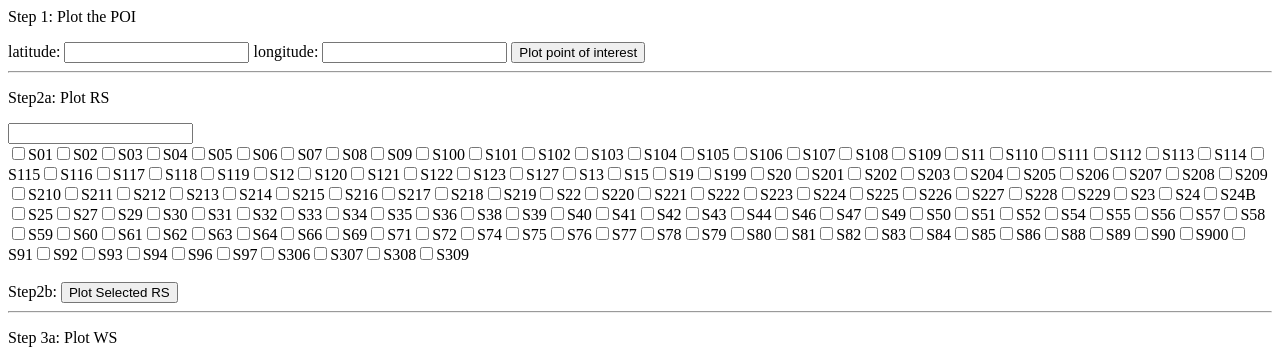
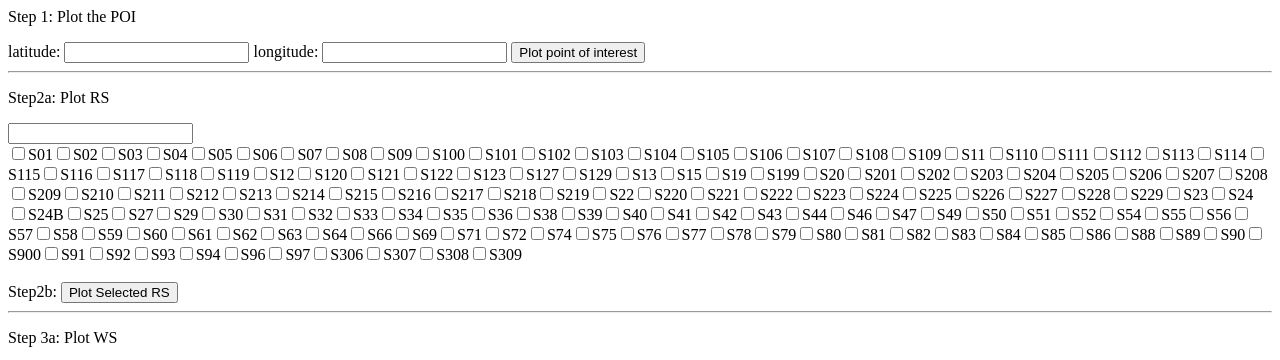
Before and after one commit to 001qez/001qez.github.io, a plain HTML site: page index.html in a window 1280 px wide. Shown: the top 360 px of the page. Drawn offline with nearby package versions, Linux system fonts and the light colour scheme.

Commit message:
Update index.html

```diff
--- a/index.html
+++ b/index.html
@@ -99,6 +99,7 @@
       S122: [1.417313, 103.8249],
       S123: [1.3214, 103.8577],
       S127: [1.3057, 103.8782],
+      S129: [1.325746, 103.939691],
       S13: [1.2833, 103.85],
       S15: [1.35, 103.883333],
       S19: [1.271667, 103.8],
```
